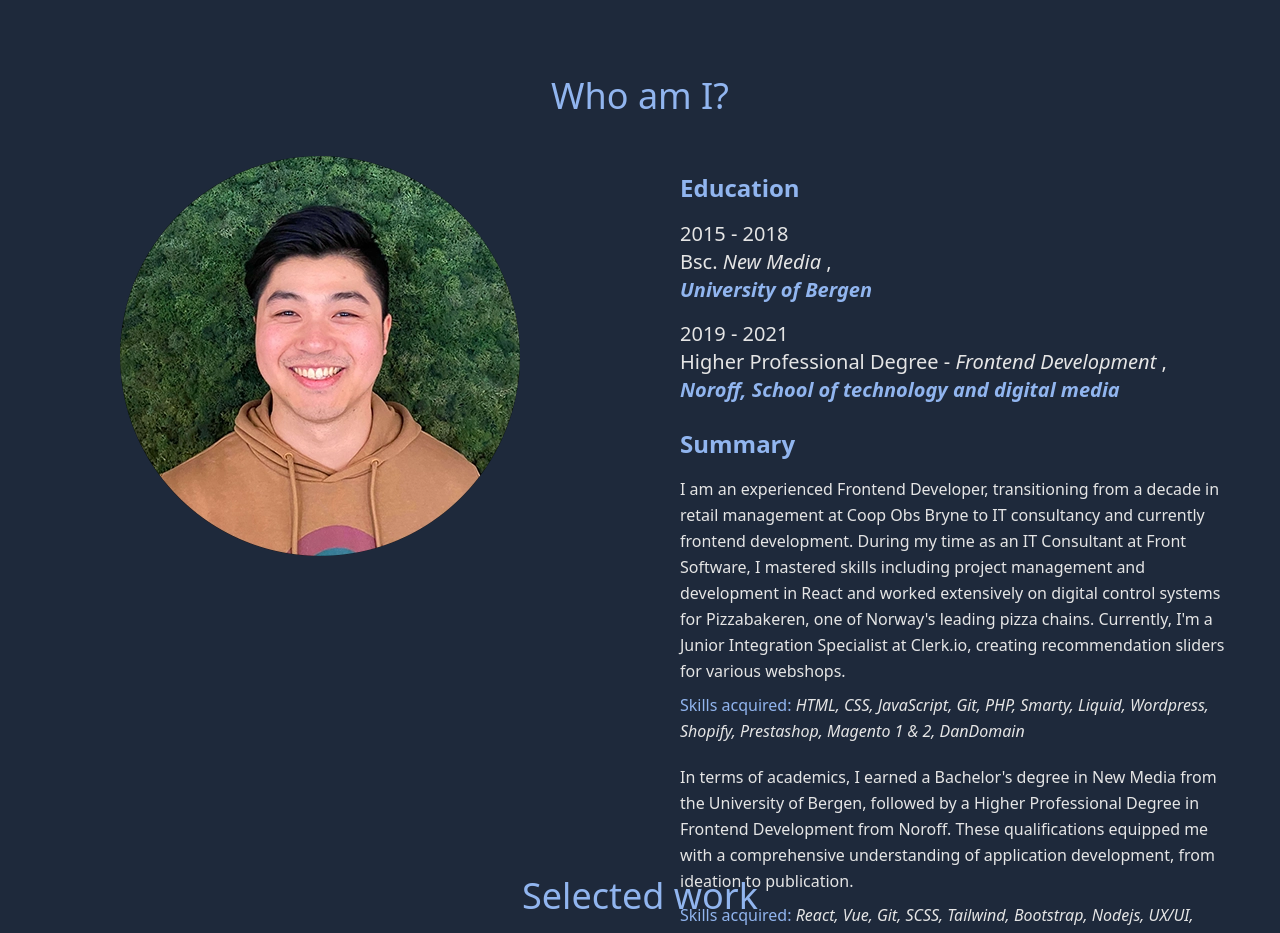
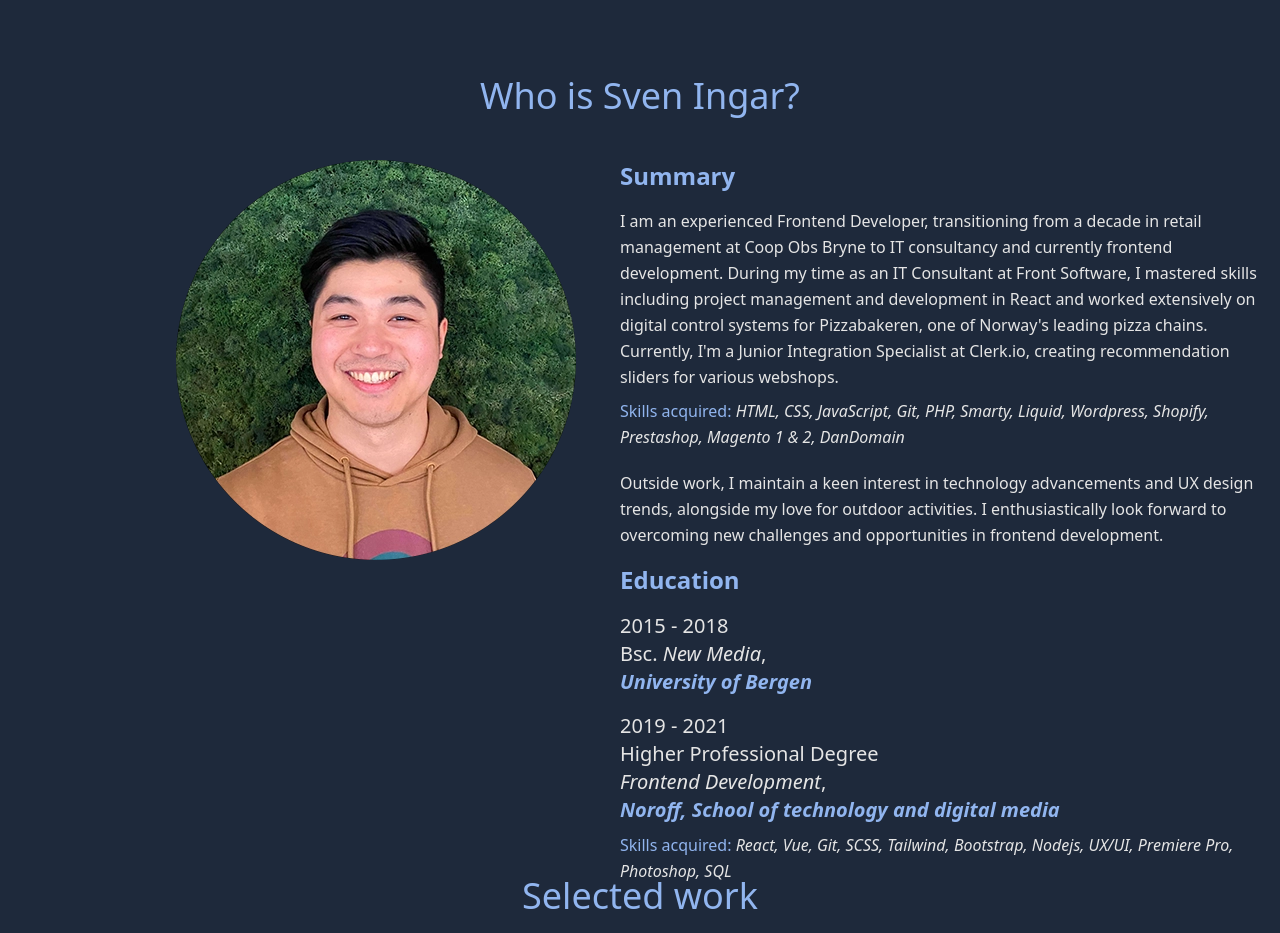
Before and after one commit to svennif/portfolio_new, a Vue app: page / in a window 1280 px wide. Shown: the part 820-1753 px from the top of the page. Built offline with nearby package versions, Linux system fonts and the light colour scheme.

Commit message:
Change about me page

```diff
--- a/src/components/AboutComponent.vue
+++ b/src/components/AboutComponent.vue
@@ -1,20 +1,57 @@
 <template>
-    <div id="about" class="mx-auto h-full md:h-screen">
-        <h1 class="text-4xl text-highlight text-center mt-20 md:mt-24">Who am I?</h1>
-        <div class="md:columns-2 flex-col md:flex-row flex justify-center mt-10">
-            <div class="w-full md:w-1/2 h-full flex items-center justify-center">
-                <img class="" :src="portrait_image" alt="Portrait of Sven Ingar" />
+    <div id="about" class="mx-auto h-auto md:h-screen">
+        <h1 class="text-4xl text-highlight text-center mt-20 md:mt-24">Who is Sven Ingar?</h1>
+        <div class="flex flex-col md:flex-row justify-center mt-5">
+            <div class="md:object-right md:ml-auto md:mr-6 md:mt-6 mx-5">
+                <img class="text-right" :src="portrait_image" alt="Portrait of Sven Ingar" />
             </div>
-            <div class="w-full md:w-1/2 mx-auto text-neutral-200 px-10">
-                <div class="w-full">
+            <div class="text-neutral-200  mx-5 w-100 md:w-1/2">
+                <h2 class="text-2xl text-highlight mb-4 mt-6 font-bold">Summary</h2>
+                <p class="leading-relaxed">I am an experienced Frontend Developer, transitioning from a decade in retail management at Coop Obs Bryne to IT consultancy and currently frontend development. During my time as an IT Consultant at Front Software, I mastered skills including project management and development in React and worked extensively on digital control systems for Pizzabakeren, one of Norway's leading pizza chains. Currently, I'm a Junior Integration Specialist at Clerk.io, creating recommendation sliders for various webshops.</p>
+                <p class="leading-relaxed mt-2">
+                    <span class="text-highlight">Skills acquired: </span>
+                    <i>HTML, CSS, JavaScript, Git, PHP, Smarty, Liquid, Wordpress, Shopify, Prestashop, Magento 1 & 2, DanDomain</i>
+                </p>
+                <p class="leading-relaxed mt-5">Outside work, I maintain a keen interest in technology advancements and UX design trends, alongside my love for outdoor activities. I enthusiastically look forward to overcoming new challenges and opportunities in frontend development.</p>
+                <div class="">
+                    <h2 class="text-2xl text-highlight my-4 font-bold h-auto">Education</h2>
+                    <ul class="leading-relaxed">
+                        <li class="text-xl flex flex-col">
+                            <span class="text-neutral-200">2015 - 2018</span>
+                            <span class="text-neutral-200">
+                                Bsc.
+                                <i>New Media</i>,
+                            </span>
+                            <span class="text-highlight">
+                                <i><strong>University of Bergen</strong></i>
+                            </span>
+                        </li>
+                        <li class="text-xl flex flex-col mt-4">
+                            <span class="text-neutral-200">2019 - 2021</span>
+                            <span class="text-neutral-200">Higher Professional Degree</span>
+                            <span class="text-neutral-200">
+                                <i>Frontend Development</i>,
+                            </span>
+                            <span class="text-highlight">
+                                <i><strong>Noroff, School of technology and digital media</strong></i>
+                            </span>
+                        </li>
+                    </ul>
+                </div>
+                <p class="leading-relaxed mt-2">
+                    <span class="text-highlight">Skills acquired: </span>
+                    <i>React, Vue, Git, SCSS, Tailwind, Bootstrap, Nodejs, UX/UI, Premiere Pro, Photoshop, SQL</i>
+                </p>
+            </div>
+        </div>
+        <!-- <div class="">
                     <h2 class="text-2xl text-highlight my-4 font-bold">Education</h2>
                     <ul class="leading-relaxed">
                         <li class="text-xl flex flex-col">
                             <span class="text-neutral-200">2015 - 2018</span>
                             <span class="text-neutral-200">
                                 Bsc.
-                                <i>New Media</i>
-                                ,
+                                <i>New Media</i>,
                             </span>
                             <span class="text-highlight">
                                 <i><strong>University of Bergen</strong></i>
@@ -23,30 +60,15 @@
                         <li class="text-xl flex flex-col mt-4">
                             <span class="text-neutral-200">2019 - 2021</span>
                             <span class="text-neutral-200">
-                                Higher Professional Degree -
-                                <i>Frontend Development</i>
-                                ,
+                                Higher Professional Degree
                             </span>
+                            <span  class="text-neutral-200"><i>Frontend Development</i>,</span>
                             <span class="text-highlight">
                                 <i><strong>Noroff, School of technology and digital media</strong></i>
                             </span>
                         </li>
                     </ul>
-                </div>
-                <h2 class="text-2xl text-highlight mb-4 mt-6 font-bold">Summary</h2>
-                <p class="leading-relaxed">I am an experienced Frontend Developer, transitioning from a decade in retail management at Coop Obs Bryne to IT consultancy and currently frontend development. During my time as an IT Consultant at Front Software, I mastered skills including project management and development in React and worked extensively on digital control systems for Pizzabakeren, one of Norway's leading pizza chains. Currently, I'm a Junior Integration Specialist at Clerk.io, creating recommendation sliders for various webshops.</p>
-                <p class="leading-relaxed mt-2">
-                    <span class="text-highlight">Skills acquired: </span>
-                    <i>HTML, CSS, JavaScript, Git, PHP, Smarty, Liquid, Wordpress, Shopify, Prestashop, Magento 1 & 2, DanDomain</i>
-                </p>
-                <p class="leading-relaxed mt-5">In terms of academics, I earned a Bachelor's degree in New Media from the University of Bergen, followed by a Higher Professional Degree in Frontend Development from Noroff. These qualifications equipped me with a comprehensive understanding of application development, from ideation to publication.</p>
-                <p class="leading-relaxed mt-2">
-                    <span class="text-highlight">Skills acquired: </span>
-                    <i>React, Vue, Git, SCSS, Tailwind, Bootstrap, Nodejs, UX/UI, Premiere Pro, Photoshop, SQL</i>
-                </p>
-                <p class="leading-relaxed mt-5">Outside work, I maintain a keen interest in technology advancements and UX design trends, alongside my love for outdoor activities. I enthusiastically look forward to overcoming new challenges and opportunities in frontend development.</p>
-            </div>
-        </div>
+                </div> -->
     </div>
 </template>
 
--- a/src/components/HomeComponent.vue
+++ b/src/components/HomeComponent.vue
@@ -1,9 +1,9 @@
 <template>
-    <div id="home" class="mx-auto h-screen">
-        <p class="text-center mt-24 text-red-500 text-xl"><i>This website is still under construction so changes will be coming in near future!</i></p>
+    <div id="home" class="mx-auto h-screen w-100">
+        <p class="text-center mt-20 text-red-500 text-xl"><i>This website is still under construction so changes will be coming in near future!</i></p>
         <div class="mt-24 md:mt-20">
             <img class="mx-auto w-52" :src="portrait_image" alt="Portrait of Sven Ingar" />
-            <div class="text-center">
+            <div class="text-center mx-3">
                 <h1 class="text-neutral-200 font-main text-3xl md:text-4xl font-bold mt-4">Hello, I'm</h1>
                 <h2 class="text-highlight font-hightlight text-5xl/[1.3] md:text-7xl mt-2 font-bold">Sven Ingar Frantzen</h2>
                 <p class="text-neutral-200 font-main text-3xl/[1.4] md:text-4xl mt-8 p-2">
--- a/src/components/ProjectComponent.vue
+++ b/src/components/ProjectComponent.vue
@@ -1,5 +1,5 @@
 <template>
-    <div class="mx-auto h-full">
+    <div class="mx-auto h-auto">
         <h1 id="project" class="text-4xl text-highlight text-center mt-24 md:mt-24">Selected work</h1>
         <section id="projects" class="mx-auto p-6 lg:p-8 mt-2">
             <div class="grid grid-cols-1 md:grid-cols-1">
```
